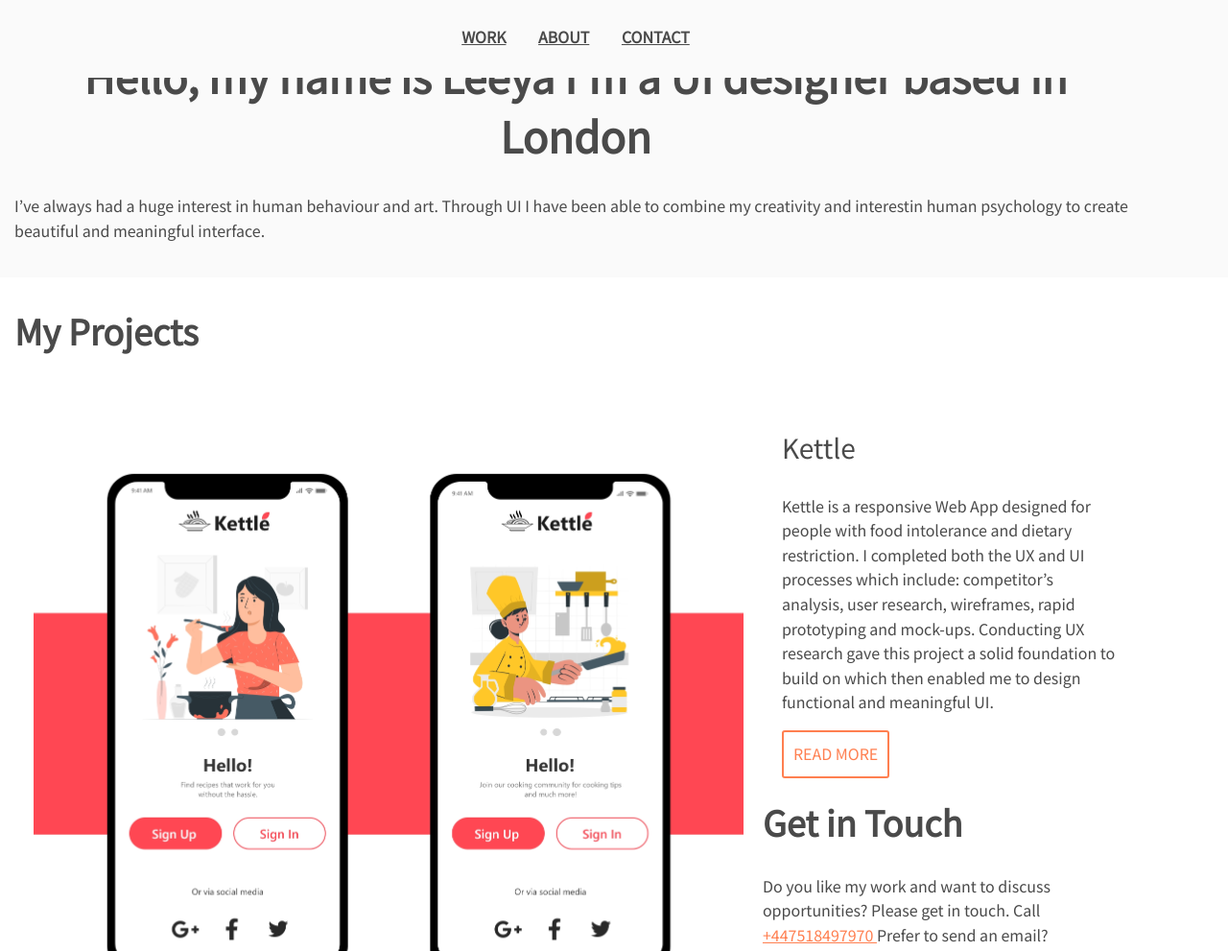
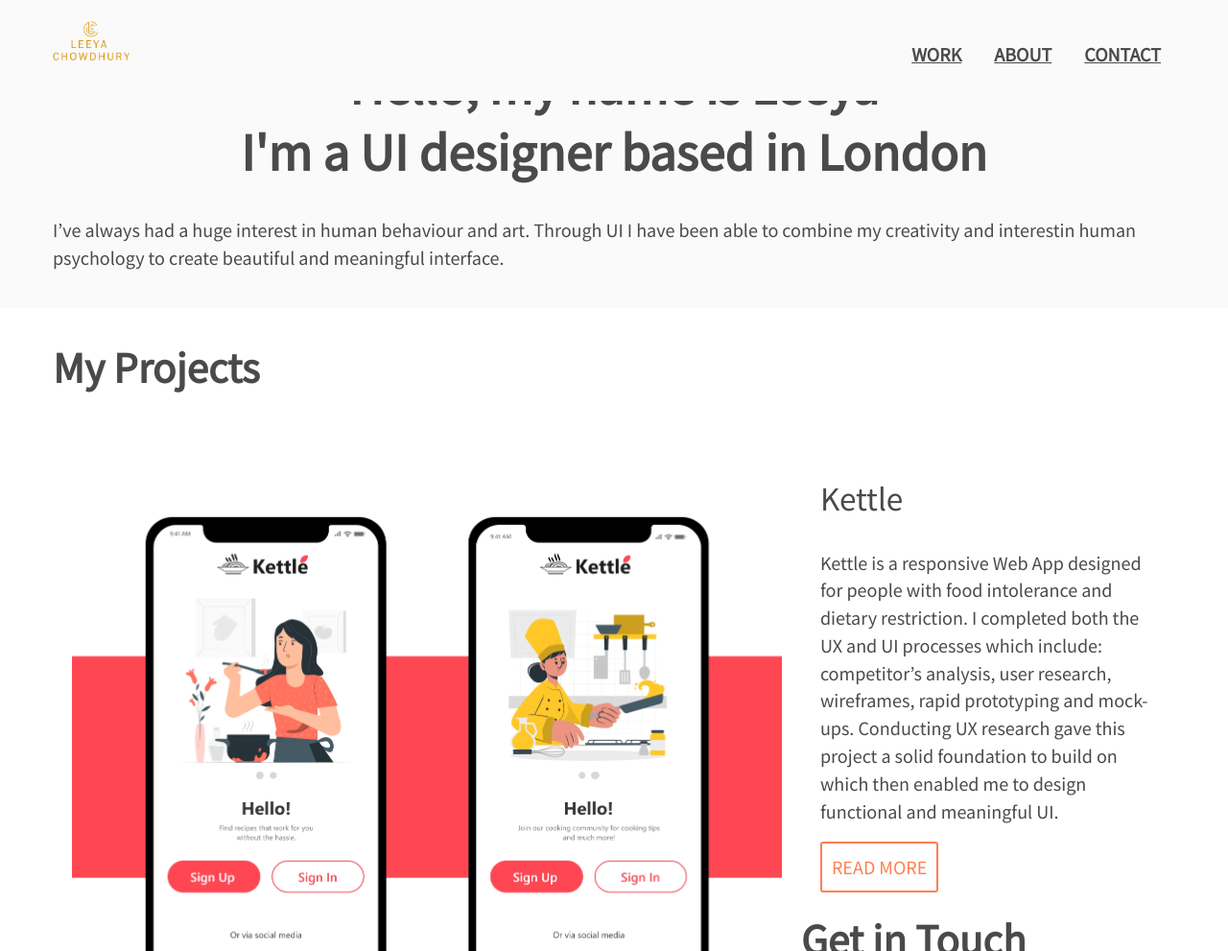
Before and after one commit to leeyachowdhury22/myportfolio, a plain HTML site: page index.html in a window 1280 px wide. Shown: the top 991 px of the page at 96% size. Drawn offline with nearby package versions, Linux system fonts and the light colour scheme.

Commit message:
changes to css file

```diff
--- a/css/style.css
+++ b/css/style.css
@@ -35,7 +35,7 @@ img {
 body {
   font-family: 'noto sans jp', sans-serif;
   background-color: white;
-  font-size: 16px;
+  font-size: 18px;
   /* Sets the font size to 16px */
   font-weight: 300;
   /* Sets the font weight to 300 */
@@ -86,27 +86,22 @@ a:active {
   /* selected link */
   color: #994c30;
 }
-
 .button {
   display: inline-block;
-  /* since the <a> tag is inline by default, we need to change this to inline-block, but more on this in the next exercise */
   background-color: #ff7f50;
-  color: #ffffff;
-  /* needed to override the default link color */
+  color: white;
   font-weight: 400;
+  text-decoration: none;
   padding: 10px;
   border-radius: 3px;
   border-bottom: 2px solid #994c30;
-  /* width of the border, type, color */
-  transition: 0.2s opacity;
-  text-decoration: none;
-  /* No underlining */
+  transition-duration: 0.2s;
+  transition-property: opacity;
+}
+.button:hover {
+  opacity: 0.8;
 }
 
-.button:hover {
-  opacity: 0.8;
-  /* Reduces the opacity of the button to 80% */
-}
 
 .button.contact {
   background-color: transparent;
@@ -139,6 +134,9 @@ a:active {
   padding: 20px 0;
   display: inline-block;
   width: 100%;
+}
+#hero span {
+  display: block;
 }
 
 .center {
@@ -271,3 +269,36 @@ nav>ul>li>a {
     width: 100%;
 }
 }
+/* ==============================
+Medium devices (640px and larger)
+================================= */
+@media only screen and (min-width: 640px) {
+  header {
+    text-align: unset;
+    padding: 20px 0 13px;
+  }
+
+  nav {
+    width: auto;
+    float: right;
+    margin-top: 4px;
+  }
+}
+.col-md-6 {
+  width: 50%;
+}
+/* ==============================
+Large devices (1024px or larger)
+================================= */
+@media only screen and (min-width: 1024px) {
+}
+.container {
+  max-width: 1200px;
+  margin-left: auto;
+  margin-right: auto;
+}
+/* ==============================
+X-large devices (1440px or larger)
+================================= */
+@media only screen and (min-width: 1440px) {
+}
--- a/index.html
+++ b/index.html
@@ -22,6 +22,7 @@
   <!--Header-->
   <header>
     <div class="container">
+      <img class="logo" src="img/logo/leeyaslogo.png" alt="logo">
        <nav>
         <ul class="navigation">
           <li><a href="index.html">Work</a></li>
@@ -100,7 +101,7 @@
         email?
       </p>
       <div>
-        <a href="mailto:leeyachowdhury22@gmail.com"> Email me</a>
+        <a href="mailto:leeyachowdhury22@gmail.com"class="button contact"> Email me</a>
       </div>
       <!--Social Media Layout and Placeholders-->
       <div>
```
Also changed, not shown: about.html (+1 -1 lines), kettle.html (+1 -1 lines).
